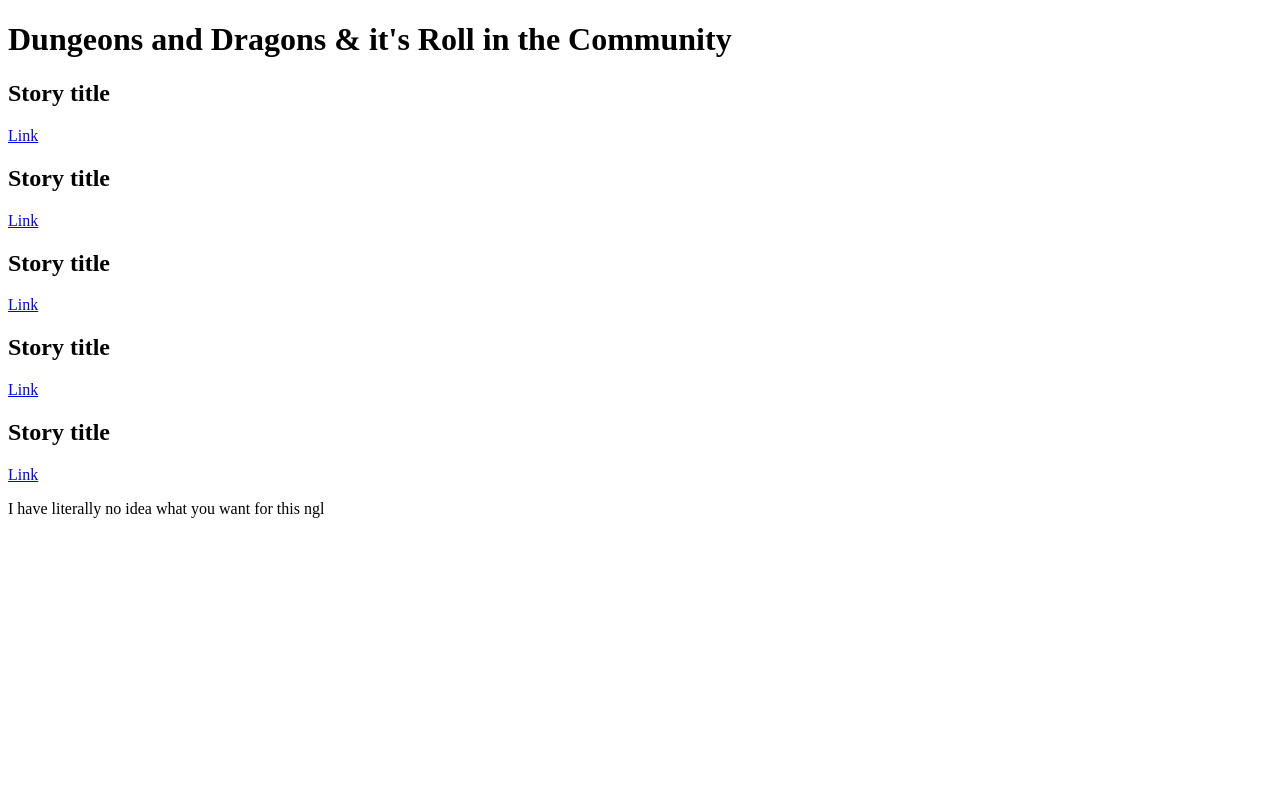
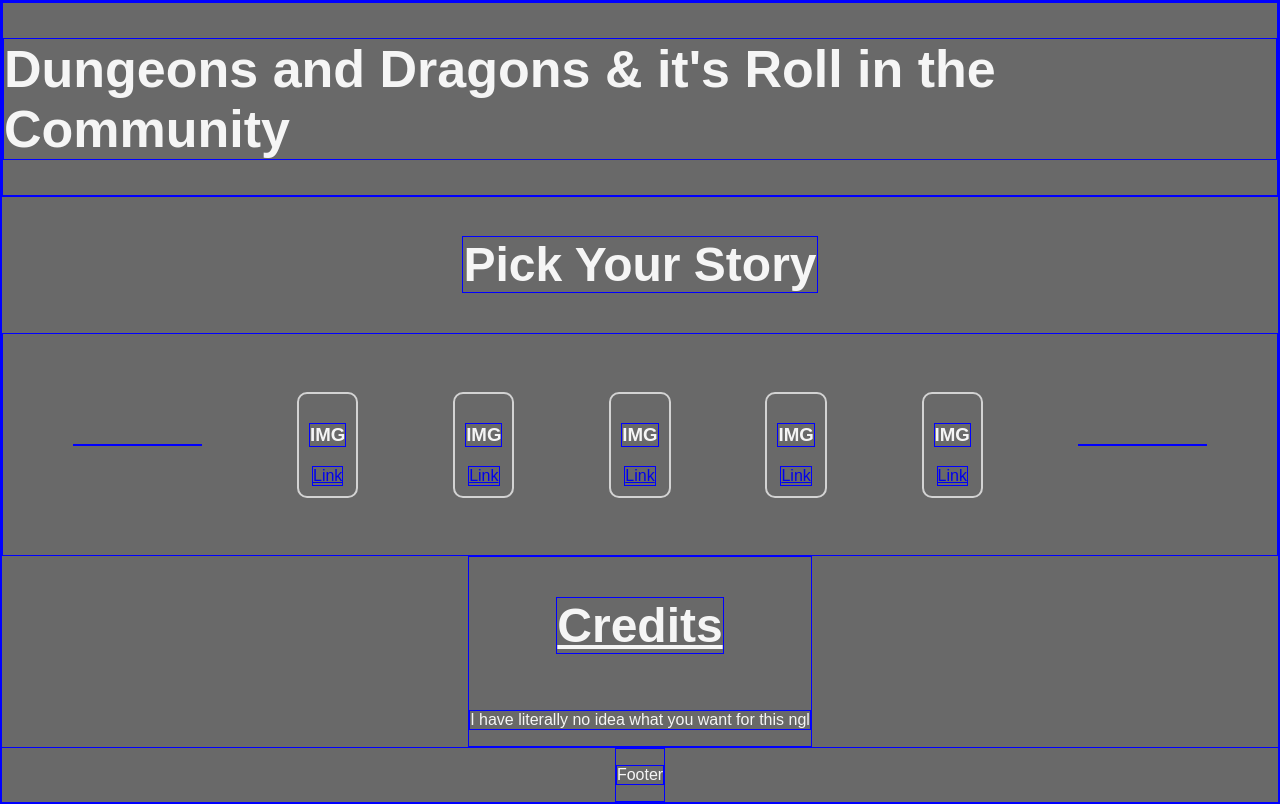
Before and after one commit to CadenH24/dnd-story-website, a plain HTML site: page src/index.html in a window 1280 px wide. Drawn offline with Linux system fonts and the light colour scheme.

Commit message:
Finish layout for index.html

```diff
--- /dev/null
+++ b/src/css/index.css
@@ -0,0 +1,41 @@
+h1 {
+    font-size: 52px;
+}
+
+h2 {
+    text-align: center;
+    font-size: 48px;
+}
+
+.storyboard {
+    display: flex;
+    flex: 1;
+    gap: 25px;
+    flex-wrap: wrap;
+    align-self: stretch;
+    justify-content: space-evenly;
+    align-items: center;
+}
+
+.spacer {
+    min-width: 10%;
+}
+
+.story {
+    display: flex;
+    flex-direction: column;
+    align-items: center;
+    border: 2px solid lightgray;
+    border-radius: 10px;
+    padding: 10px;
+}
+
+.credits {
+    display: flex;
+    flex-direction: column;
+    align-self: center;
+}
+.credits h2 {
+    text-decoration: underline;
+    align-self: center;
+}
--- a/src/css/styles.css
+++ b/src/css/styles.css
@@ -1 +1,30 @@
+* {
+    border: 1px solid blue;
+
+}
+
 /*Global Styles*/
+body {
+    font-family: sans-serif; /*Change this for your global font*/
+    margin: 0;
+    padding: 0;
+    display: flex;
+    flex-direction: column;
+    align-items: center;
+    height: 100vh;
+    color: whitesmoke;
+    background-color: dimgray;
+}
+
+.header {
+    display: flex;
+}
+
+.content {
+    min-width: 100%;
+    display: flex;
+    flex: 1;
+    flex-direction: column;
+    align-items: center;
+    justify-content: center;
+}
--- a/src/index.html
+++ b/src/index.html
@@ -4,40 +4,45 @@
     <meta charset="UTF-8">
     <title>Title</title> <!-- Change this to change the title of the tab -->
     <link rel="stylesheet" href="./css/styles.css">
+    <link rel="stylesheet" href="css/index.css">
 </head>
 <body>
 <div class="header">
     <h1>Dungeons and Dragons & it's Roll in the Community</h1>
 </div>
 <div class="content">
+    <h2>Pick Your Story</h2>
     <div class="storyboard">
+        <div class="spacer"></div>
         <div class="story">
-            <h2>Story title</h2>
+            <h3>IMG</h3>
             <a href="./pages/storyOne.html">Link</a>
         </div>
         <div class="story">
-            <h2>Story title</h2>
+            <h3>IMG</h3>
             <a href="./pages/storyTwo.html">Link</a>
         </div>
         <div class="story">
-            <h2>Story title</h2>
+            <h3>IMG</h3>
             <a href="./pages/storyThree.html">Link</a>
         </div>
         <div class="story">
-            <h2>Story title</h2>
+            <h3>IMG</h3>
             <a href="./pages/storyFour.html">Link</a>
         </div>
         <div class="story">
-            <h2>Story title</h2>
+            <h3>IMG</h3>
             <a href="./pages/storyFive.html">Link</a>
         </div>
+        <div class="spacer"></div>
     </div>
     <div class="credits">
+        <h2>Credits</h2>
         <p>I have literally no idea what you want for this ngl</p>
     </div>
 </div>
 <div class="footer">
-
+    <p>Footer</p>
 </div>
 </body>
 </html>
```
